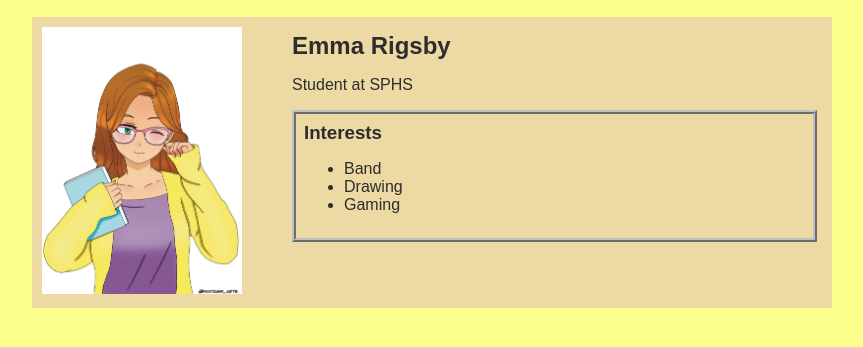
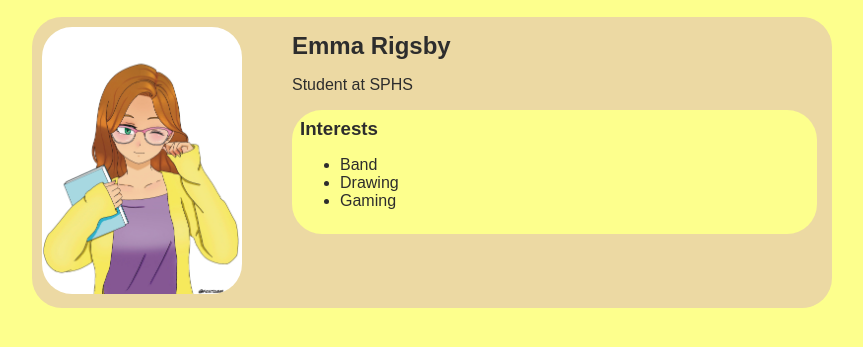
Before and after one commit to EmmaRigsby/EmmaRigsby.github.io, a plain HTML site: page index.html in a window 1280 px wide. Shown: the part 91-438 px from the top of the page, without its empty margins (208-1071 px from the left). Drawn offline with Linux system fonts and the light colour scheme.

Commit message:
add index.html file

```diff
--- a/index.html
+++ b/index.html
@@ -46,6 +46,7 @@
             main {
                 background: rgb(236, 217, 163);
                 display: flex;
+                border-radius: 30px;
             }
             .sidebar {
                 margin-right: 25px;
@@ -53,14 +54,18 @@
             }
             .sidebar-img {
                 width: 200px;
+                border-radius: 30px;
             }
             .content {
                 flex: 1;
                 padding: 15px;
             }
             #interests {
-                border: 4px silver ridge;
+                border: 4px;
+                border-color:rgb(253, 255, 141);
                 padding: 8px;
+                background-color:rgb(253, 255, 141);
+                border-radius: 30px;
             }
             h2, h3 {
                 margin: 0px;
```
